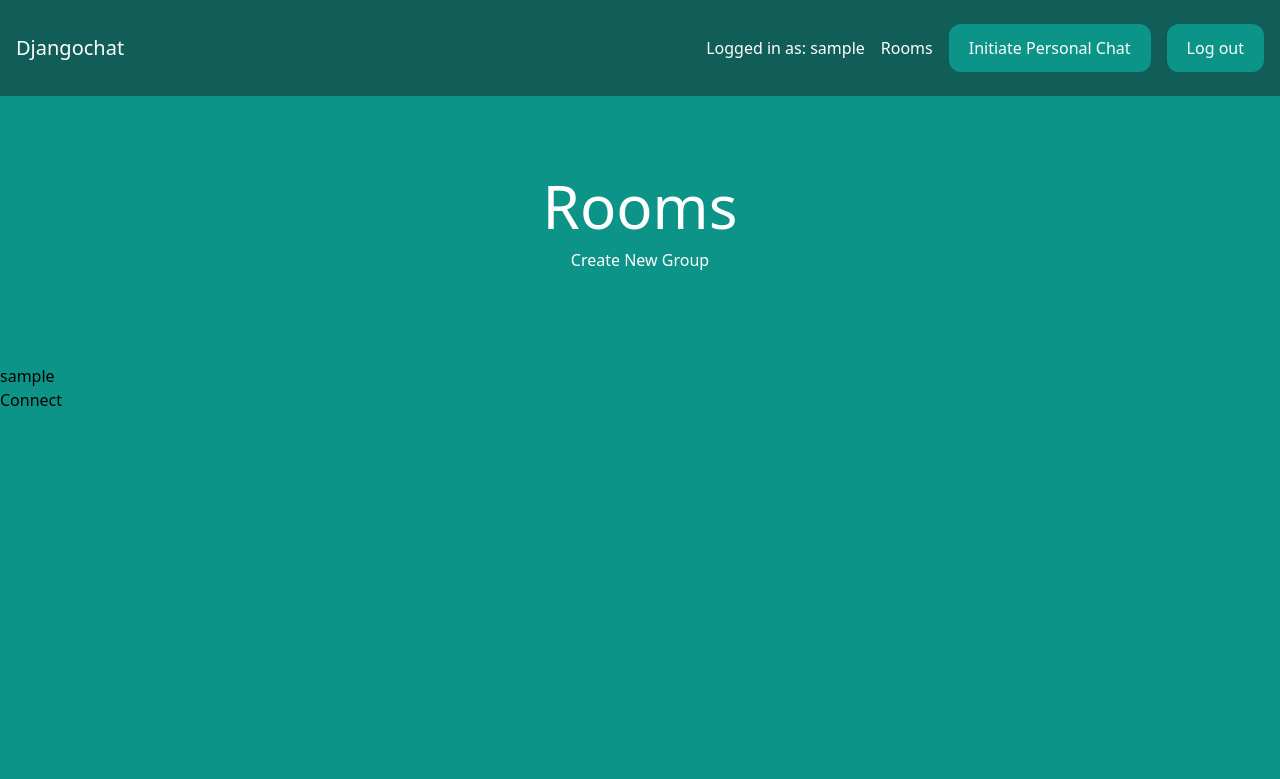
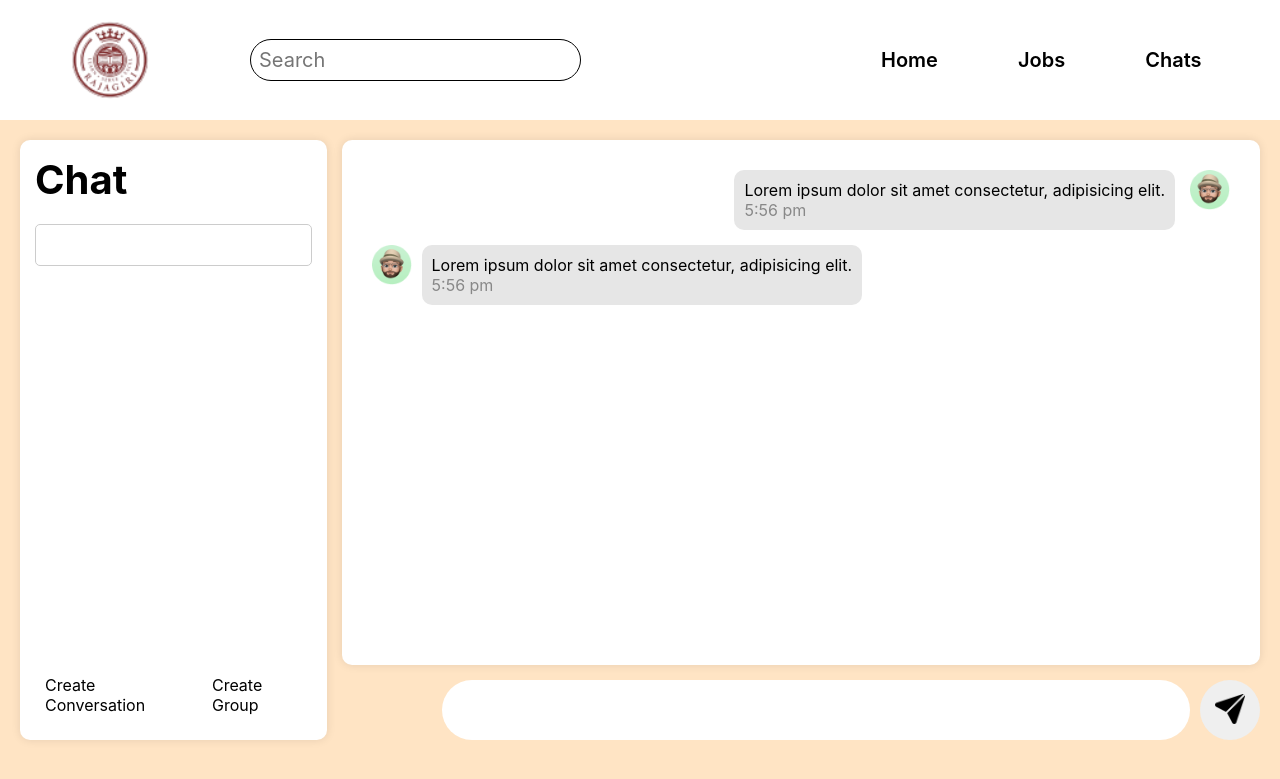
Before and after one commit to Vijaykv5/alumni-official, a Django app: page /rooms/ in a window 1280 px wide. Shown: the top 779 px of the page. Run offline with Django 4.2, Linux system fonts and the light colour scheme; the visitor is signed in with stand-in values (Sample User, id 1); data comes from the database, SQL or seed files in the repository; data that the repository does not hold is empty; some libraries are stand-ins or nearby versions; some web fonts are replaced.

Commit message:
added chat pages

```diff
--- a/alumni/alumni/settings.py
+++ b/alumni/alumni/settings.py
@@ -139,6 +139,10 @@ USE_TZ = True
 
 STATIC_URL = 'static/'
 
+STATICFILES_DIRS = [
+    BASE_DIR / "static"
+]
+
 # Default primary key field type
 # https://docs.djangoproject.com/en/4.2/ref/settings/#default-auto-field
 
--- a/alumni/api/urls.py
+++ b/alumni/api/urls.py
@@ -27,11 +27,4 @@ urlpatterns = [
     path('comment-post/<int:pk>/', views.commentPost, name="commentPost"),
     path('get-comment/<int:pk>/', views.getComment, name="getComment"),
     path('delete-post/<int:pk>/', views.deletePost, name="deletePost"),
-
-    # Chat
-    path('create-private-room/<int:pk>/', views.create_private_room, name="create_private_room"),
-    path('get-private-room/<int:pk>/', views.get_private_room, name="get_private_room"),
-    path('create-private-room/', views.create_group_room, name="create_group_room"),
-    path('get-group-room/<int:pk>/', views.get_group_room, name="get_group_room"),
-
 ]
--- a/alumni/core/templates/core/frontpage.html
+++ b/alumni/core/templates/core/frontpage.html
@@ -4,6 +4,6 @@
 
 {% block content %}
 <div class="p-10 lg:p-20 text-center">
-    <h1 class="text-3xl lg:text-6xl text-white">Djangochat</h1>
+    <h1 class="text-3xl lg:text-6xl text-white">Alumni</h1>
 </div>
 {% endblock %}
--- a/alumni/room/templates/room/rooms.html
+++ b/alumni/room/templates/room/rooms.html
@@ -1,31 +1,77 @@
-{% extends 'core/base.html' %}
+{% load static %}
+<!DOCTYPE html>
+<html lang="en">
+<head>
+    <meta charset="UTF-8">
+    <meta name="viewport" content="width=device-width, initial-scale=1.0">
+    <title>Alumni | Chat</title>
+    <link rel="stylesheet" href="{% static '/css/chat.css' %}">
+</head>
+<body>
+    <nav>
+        <img src="{% static 'img/logorset.png' %}" alt="logo" class="logo">
+        <input type="text" placeholder="Search" >
+        <div class="btn-nav-group">
+            <a href="#" class="btn-nav">Home</a>
+            <a href="#" class="btn-nav">Jobs</a>
+            <a href="#" class="btn-nav">Chats</a>
+        </div>
+        <a href="#" class="btn-profile">
+            <img class="profile" src="{% static 'img/emoji.png' %}" alt="profile" class="profile-pic">
+        </a>
+    </nav>
 
-{% block title %}Rooms | {% endblock %}
+    <div class="container">
+        <div class="chats-container">
+            <h3>Chat</h3>
+            <input type="text" class="input-chat-search">
+            <div class="chat-list">
+                {% for room in rooms %}
+                <a class="chat-card-container" href="{% url 'room' room.slug %}">
+                    <img class="profile" src="{% static 'img/emoji.png' %}" alt="person" class="person-img">
+                    <div class="person-info">
+                        <p class="person-name">{{room.name}}</p>
+                        <p class="last-message">dsfjhkdshksjdf</p>
+                    </div>
+                    <div class="chat-status">
+                        <p class="time">5:56 pm</p>
+                        <p class="unread-count">3</p>
+                    </div>
+                </a>
+                {% endfor %}
+            </div>
 
-{% block content %}
-<div class="p-10 lg:p-20 text-center">
-    <h1 class="text-3xl lg:text-6xl text-white">Rooms</h1>
-    <a href="{% url 'create_group_room' %}" class="px-5 py-3 block rounded-xl text-white bg-teal-600 hover:bg-teal-700">Create New Group</a>
-</div>
-
-<div class="w-full flex flex-wrap items-center">
-    {% for room in rooms %}
-        <div class="w-full lg:w-1/4 px-3 py-3">
-            <div class="p-4 bg-white shadow rounded-xl text-center">
-                <h2 class="mb-5 text-2xl font-semibold">{{ room.name }} | {{room.type}}</h2>
-
-                <a href="{% url 'room' room.slug %}" class="px-5 py-3 block rounded-xl text-white bg-teal-600 hover:bg-teal-700">Join</a>
+            <div class="create-btn-group">
+                <a class="btn-create-conv" href="{% url 'peopleList' %}">Create Conversation</a>
+                <a class="btn-create-group" href="{% url 'create_group_room' %}">Create Group</a>
+                <!-- <button class="btn-create"><img class="icon" src="{% static 'img/create.png' %}" alt="create icon"></button> -->
             </div>
         </div>
-    {% endfor %}
-</div>
 
-<div class="modal">
-    {% for friend in friends %}
-    <div class="friend-card">
-        <p class="username">{{friend.username}}</p>
-        <a href="{% url 'create_private_room' friend.id %}">Connect</a>
+        <div class="chat">
+            <div class="message-container">
+                <div class="message sent-message">
+                    <img class="profile" src="{% static 'img/emoji.png' %}" alt="sent image">
+                    <div class="message-content">
+                        <p>Lorem ipsum dolor sit amet consectetur, adipisicing elit.</p>
+                        <p class="time">5:56 pm</p>
+                    </div>
+                </div>
+                <div class="message rec-message">
+                    <img class="profile" src="{% static 'img/emoji.png' %}" alt="rec image">
+                    <div class="message-content">
+                        <p>Lorem ipsum dolor sit amet consectetur, adipisicing elit.</p>
+                        <p class="time">5:56 pm</p>
+                    </div>
+                </div>
+            </div>
+
+            <div class="input-container">
+                <input type="text" class="input-msg">
+                <button type="submit" class="btn-submit"><img class="icon" src="{% static 'img/send.png' %}" alt="Send Button"></button>
+            </div>
+        </div>
     </div>
-    {% endfor %}
-</div>
-{% endblock %}
+
+</body>
+</html>
--- a/alumni/room/urls.py
+++ b/alumni/room/urls.py
@@ -4,7 +4,8 @@ from . import views
 
 urlpatterns = [
     path('', views.rooms, name='rooms'),
-    path('create/', views.create_room, name='create_room'),
+    # path('create/', views.create_room, name='create_room'),
+    path('people-list/', views.peopleList, name='peopleList'),
     path('create-private/<int:pk>/', views.create_private_room, name='create_private_room'),
     path('create-group/', views.create_group_room, name='create_group_room'),
     path('<slug:slug>/', views.room, name='room'),
--- a/alumni/room/views.py
+++ b/alumni/room/views.py
@@ -19,20 +19,50 @@ def rooms(request):
 
 @login_required
 def room(request, slug):
+    rooms = Room.objects.filter(users=request.user)
+    friends = User.objects.all()
+
     room = Room.objects.get(slug=slug)
+
+    name = room.name
+
+    if room.type == "Direct":
+        for user in room.users.all():
+            print(user.username)
+            if user.username != request.user.username:
+                name = user.username
+
     messages = Message.objects.filter(room=room)[0:25]
-    return render(request, 'room/room.html', {'room': room, 'messages': messages})
+
+    context = {
+        'name': name,
+        'room': room,
+        'messages': messages,
+        'rooms':rooms,
+        'friends':friends,
+        }
+
+    return render(request, 'room/room.html', context)
+
+# @login_required
+# def create_room(request):
+#     if request.method == 'POST':
+#         form = RoomCreationForm(request.POST)
+#         if form.is_valid():
+#             room = form.save()
+#             return redirect('room', slug=room.slug)
+#     else:
+#         form = RoomCreationForm()
+#     return render(request, 'room/create_room.html', {'form': form})
 
 @login_required
-def create_room(request):
-    if request.method == 'POST':
-        form = RoomCreationForm(request.POST)
-        if form.is_valid():
-            room = form.save()
-            return redirect('room', slug=room.slug)
-    else:
-        form = RoomCreationForm()
-    return render(request, 'room/create_room.html', {'form': form})
+def peopleList(request):
+    users = User.objects.all()
+    context = {
+        'users':users,
+    }
+
+    return render(request, 'room/peopleList.html', context)
 
 @login_required
 def create_private_room(request, pk):
@@ -44,10 +74,7 @@ def create_private_room(request, pk):
     room = Room.objects.create(name=name, slug=slug, type="Direct")
     room.users.add(user1)
     room.users.add(user2)
-
-    messages = Message.objects.filter(room=room)[0:25]
-
-    return render(request, 'room/room.html', {'room': room, 'messages': messages})
+    return redirect('room', slug=room.slug)
 
 @login_required
 def create_group_room(request):
@@ -61,4 +88,5 @@ def create_group_room(request):
             return redirect('room', slug=room.slug)
     else:
         form = GroupCreationForm()
-    return render(request, 'room/create_room.html', {'form': form})
+
+    return render(request, 'room/groupForm.html', {'form': form})
--- /dev/null
+++ b/alumni/static/css/chat.css
@@ -0,0 +1,258 @@
+@import url('https://fonts.cdnfonts.com/css/sf-pro-display');
+* {
+  margin: 0;
+  padding: 0;
+  list-style: none;
+  text-decoration: none;
+  font-family: "SF Pro Display", sans-serif;
+  box-sizing: border-box;
+  scroll-behavior: smooth;
+
+}
+
+a {
+    text-decoration: none;
+    color: inherit;
+}
+
+body, h1, h2, p, ul, li {
+    margin: 0;
+    padding: 0;
+}
+
+body{
+    background-color: bisque;
+    padding-top: 120px;
+    /* overflow-y: hidden; */
+}
+
+.icon {
+    width: 30px;
+    /* padding: 10px; */
+}
+
+.profile {
+    height: 40px;
+    aspect-ratio: 1;
+}
+
+nav {
+    background-color: #ffffff;
+    color: rgb(1, 1, 1);
+    padding: 20px;
+    display: flex;
+    justify-content: space-between;
+    align-items: center;
+
+    position: fixed;
+    top: 0;
+    width: 100vw;
+}
+
+.logo {
+    width: 80px;
+    height: 80px;
+    margin-left: 50px;
+}
+
+input {
+    padding: 8px;
+    border: solid 1px;
+    width: 390px;
+    border-radius: 50px;
+    font-size: 20px;
+    margin-left: 100px;
+}
+
+.btn-nav-group {
+    display: flex;
+    margin-left: 300px;
+    font-size: 20px;
+    font-weight: 600;
+}
+
+.btn-nav {
+    text-decoration: none;
+    color: rgb(0, 0, 0);
+    margin-right: 80px;
+
+}
+
+.btn-profile {
+    text-decoration: none;
+    color: white;
+}
+
+.profile-pic {
+    width: 60px;
+    height: 60px;
+    border-radius: 50%;
+    margin-left: 10px;
+    margin-right: 40px;
+}
+
+/* Container styles */
+.container {
+    display: flex;
+    width: 100%;
+    padding: 20px;
+    height: 80vh;
+    gap: 15px;
+}
+
+/* Chats container styles */
+.chats-container {
+    display: flex;
+    flex-direction: column;
+    flex-basis: 25%;
+    background-color: white;
+    padding: 15px;
+    border-radius: 10px;
+    box-shadow: 0 0 10px rgba(0, 0, 0, 0.1);
+}
+
+.chats-container h3{
+    font-size: 40px;
+}
+
+.input-chat-search {
+    margin-top: 20px;
+    width: 100%;
+    padding: 8px;
+    margin-bottom: 10px;
+    border: 1px solid #ccc;
+    border-radius: 5px;
+    margin-left: 0;
+}
+
+.chat-list {
+    height: 100%;
+    overflow-y: scroll;
+}
+
+.chat-card-container {
+    display: flex;
+    justify-content: start;
+    align-items: center;
+    border-bottom: 1px solid #ccc;
+    padding: 10px 0;
+}
+
+.person-img {
+    width: 40px; /* Adjust as needed */
+    height: 40px; /* Adjust as needed */
+    border-radius: 50%;
+    margin-right: 10px;
+}
+
+.person-info {
+    flex-grow: 1;
+}
+
+.chat-status {
+    display: flex;
+    flex-direction: column;
+    align-items: flex-end;
+}
+
+.time, .unread-count {
+    margin: 0;
+    color: #888;
+}
+
+.unread-count {
+    color: white;
+    background-color: #4287f5;
+
+    padding: 2px;
+    aspect-ratio: 1;
+    text-align: center;
+    border-radius: 50%;
+}
+
+/* Chat styles */
+.chat {
+    flex-basis: 75%;
+    /* padding: 15px; */
+    /* margin-left: 30px; */
+    /* height: 643px; */
+    width: 100%;
+
+    display: flex;
+    flex-direction: column;
+    justify-content: space-between;
+}
+
+.message-container {
+    background-color: white;
+    border-radius: 10px;
+    height: 100%;
+    box-shadow: 0 0 10px rgba(0, 0, 0, 0.1);
+    overflow-y: auto;
+    /* max-height: 300px; Adjust as needed */
+    padding: 30px;
+}
+
+.message {
+    display: flex;
+    margin-bottom: 15px;
+}
+
+.message-content {
+    background-color: #e6e6e6;
+    border-radius: 10px;
+    padding: 10px;
+    margin-left: 10px;
+}
+
+.input-container {
+    display: flex;
+    margin-top: 15px;
+}
+
+.input-msg {
+    flex-grow: 1;
+    padding: 8px;
+    border: 1px solid #ccc;
+    border: none;
+    border-radius: 30px;
+}
+
+.btn-submit {
+    width: 60px;
+    aspect-ratio: 1;
+
+    border: none;
+    border-radius: 50%;
+
+    margin-left: 10px;
+    cursor: pointer;
+}
+
+.btn-create {
+    width: 60px;
+    aspect-ratio: 1;
+
+    border: none;
+    border-radius: 50%;
+}
+
+.create-btn-group {
+    display: flex;
+    /* flex-direction: column; */
+    gap: 10px;
+    justify-content: space-evenly;
+    align-items: end;
+}
+
+.btn-create-conv, .btn-create-group {
+    padding: 10px;
+    border: none;
+    border-radius: 30px;
+}
+
+.sent-message {
+    display: flex;
+    flex-direction: row-reverse;
+    gap: 15px;
+}
```
Also changed, not shown: alumni/room/templates/room/peopleList.html (added, +21 -0 lines), alumni/room/templates/room/privateRoomForm.html (added, +17 -0 lines), alumni/room/templates/room/room.html (+70 -22 lines), alumni/room/templates/room/groupForm.html (renamed from alumni/room/templates/room/create_room.html), alumni/static/img/create.png (added), alumni/static/img/cross.png (added), alumni/static/img/emoji.png (added), alumni/static/img/logorset.png (added), alumni/static/img/send.png (added).
